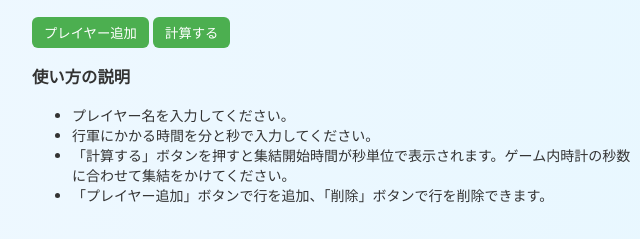
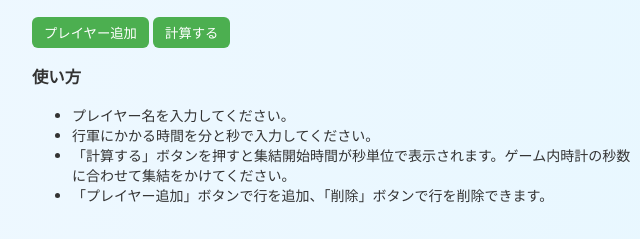
Before and after one commit to Hamilton4649/WOS-timing, a plain HTML site: page index.html in a window 1280 px wide. Shown: the part 294-533 px from the top of the page, 308-948 px from the left. Drawn offline with Linux system fonts and the light colour scheme.

Commit message:
Update index.html

```diff
--- a/index.html
+++ b/index.html
@@ -190,7 +190,7 @@ th {
 
 <!-- ここに使い方説明を追加 -->
 <div id="usage" style="margin-top: 15px; font-size: 14px; color: #333;">
-  <h3>使い方の説明</h3>
+  <h3>使い方</h3>
   <ul>
     <li>プレイヤー名を入力してください。</li>
     <li>行軍にかかる時間を分と秒で入力してください。</li>
```
